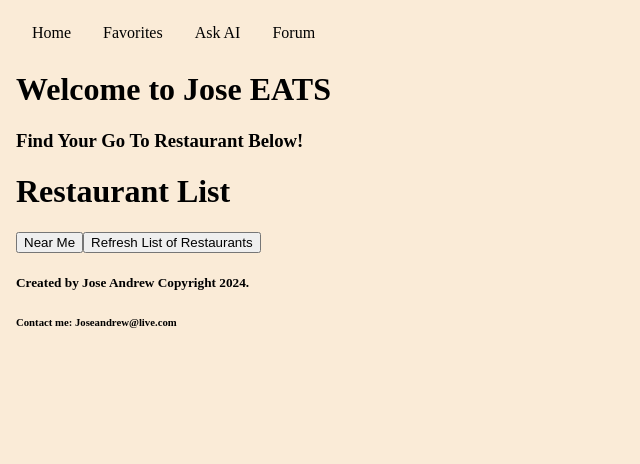
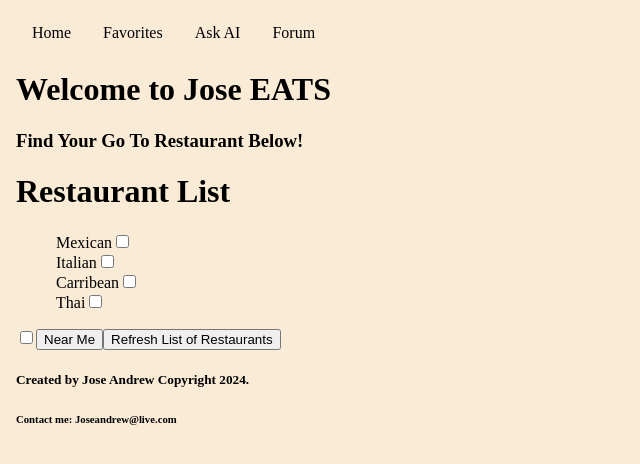
Before and after one commit to Jandrew2055/restaurantFinder, a React app: page / in a window 1280 px wide. Shown: the top 464 px of the page, without its empty margins (0-640 px from the left). Built offline with nearby package versions, Linux system fonts and the light colour scheme.

Commit message:
began dropdown menu list for restaurant options

```diff
--- /dev/null
+++ b/client/Components/Checkbox.jsx
@@ -0,0 +1,23 @@
+import React from 'react';
+
+const Checkbox = ({ list }) => {
+  console.log(list);
+
+  //will print out the list of restaurants user can select from to filter list
+  return (
+    <div>
+      <ul id='restaurant-filtering-list'>
+        {list.map((element) => {
+          return (
+            <li id='restaurant-'>
+              <label htmlFor={element}>{element}</label>
+              <input type='checkbox' id={element} name={element}></input>
+            </li>
+          );
+        })}
+      </ul>
+    </div>
+  );
+};
+
+export default Checkbox;
--- a/client/Components/DisplayRestaurants.jsx
+++ b/client/Components/DisplayRestaurants.jsx
@@ -1,9 +1,13 @@
 import React, { useState, useEffect } from 'react';
+import Checkbox from './Checkbox';
 
 const DisplayRestaurants = (props) => {
   //collect restaurant list from parent component
   const { restaurantData } = props;
   const [restaurantPhotos, setRestaurantPhotos] = useState({});
+
+  //this list will be passed down to child to be used to render checkboxes
+  const list = ['Mexican', 'Italian', 'Carribean', 'Thai'];
 
   //this function will allow you to add this restaurant to list of favorites
   const addRestaurantToFavorites = async (id) => {
@@ -34,7 +38,7 @@ const DisplayRestaurants = (props) => {
     }
   };
 
-  //saves photoURI in state to access afterwards
+  //saves photoURI in state to access afterwards (runs the function above)
   useEffect(() => {
     if (!restaurantData) return;
 
@@ -109,8 +113,9 @@ const DisplayRestaurants = (props) => {
   return (
     <div>
       <h1>Restaurant List</h1>
-      {/* <input type='checkbox' id='scales' name='scales' checked />
-      <label for='scales'>Scales</label> */}
+      <Checkbox list={list} />
+      <input type='checkbox' id='spanish' name='spanish'></input>
+
       <button onClick={props.getUserLocation}> Near Me</button>
       <button onClick={props.grabRestaurantInfo}>
         Refresh List of Restaurants
```
